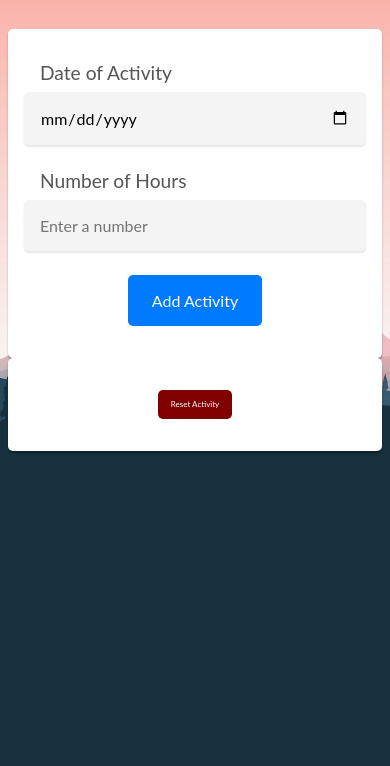
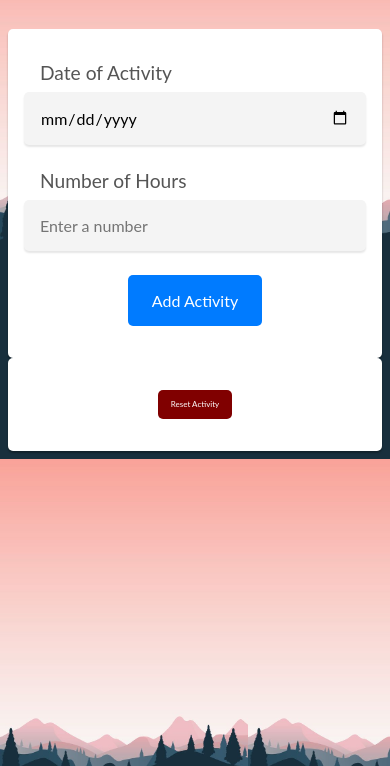
Before and after one commit to timooo-thy/habit-tracker, a plain HTML site: page index.html in a window 390 px wide. Shown: the part 78-844 px from the top of the page. Drawn offline with Linux system fonts and the light colour scheme.

Commit message:
Update styles.css

```diff
--- a/styles.css
+++ b/styles.css
@@ -81,6 +81,7 @@ input[type="text"], input[type="date"] {
 
 @media screen and (max-width: 480px) {
 	body {
-		background-image: url("bg2.jpg")
+		background-image: url("bg2.jpg");
+		background-size: contain;
 	}
 }
```
